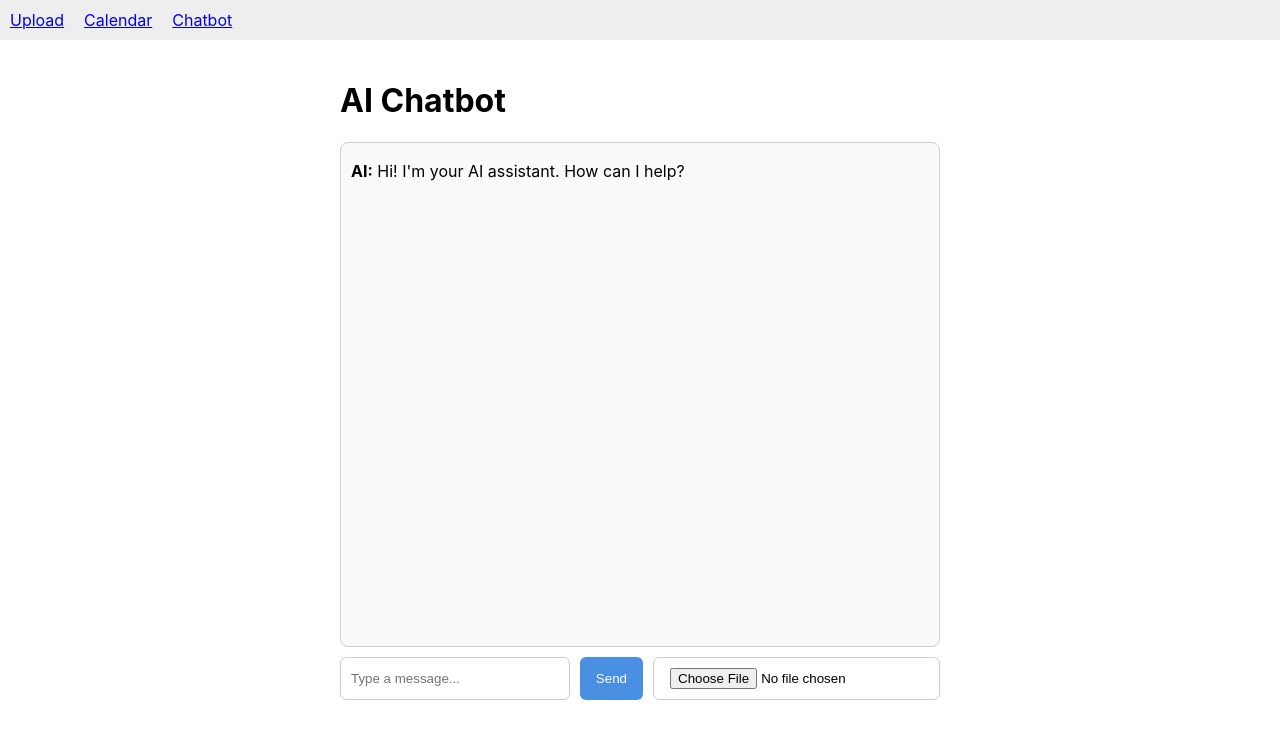
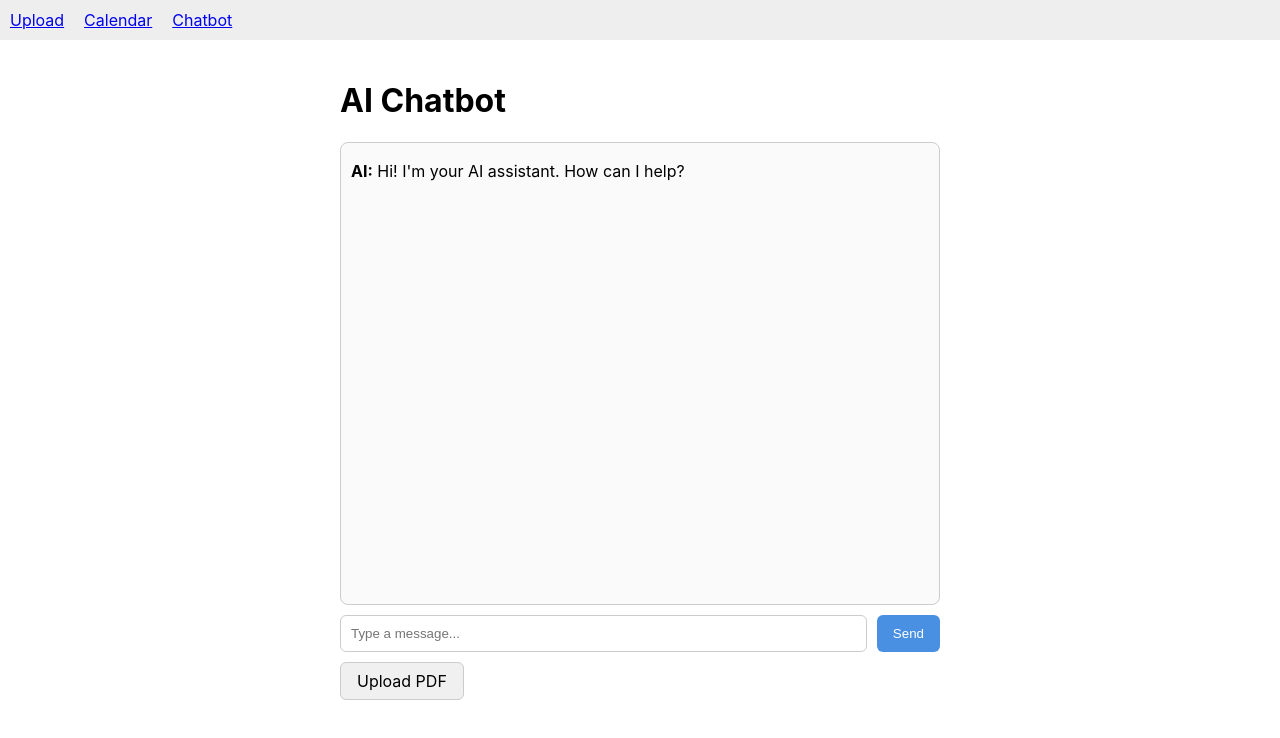
Before and after one commit to joelshrestha-dev/Software-Eng-App, a React (Create React App) app in the folder website/: page /chatbot in a window 1280 px wide. Shown: the top 738 px of the page. Built offline with nearby package versions, Linux system fonts and the light colour scheme.

Commit message:
Update ChatbotPage.jsx

```diff
--- a/website/src/pages/ChatbotPage.jsx
+++ b/website/src/pages/ChatbotPage.jsx
@@ -1,15 +1,14 @@
 import { useState, useRef, useEffect } from "react";
 import { v4 as uuidv4 } from "uuid";
-import * as pdfjsLib from "pdfjs-dist";
-
-// Use the CDN worker
-pdfjsLib.GlobalWorkerOptions.workerSrc = `https://cdnjs.cloudflare.com/ajax/libs/pdf.js/${pdfjsLib.version}/pdf.worker.min.js`;
+import * as pdfjsLib from "pdfjs-dist/webpack"; // use webpack build
 
 export default function ChatbotPage() {
   const [messages, setMessages] = useState([
     { sender: "bot", text: "Hi! I'm your AI assistant. How can I help?" }
   ]);
   const [input, setInput] = useState("");
+  const [pdfName, setPdfName] = useState("");       // Store uploaded PDF name
+  const [pdfText, setPdfText] = useState("");       // Store extracted PDF text
   const chatEndRef = useRef(null);
   const [sessionId] = useState(uuidv4());
 
@@ -18,7 +17,9 @@ export default function ChatbotPage() {
   }, [messages]);
 
   async function handleSend(messageText = input) {
-    if (!messageText.trim()) return;
+    if (!messageText.trim() && !pdfText) return;
+
+    const combinedPrompt = pdfText ? pdfText + "\n" + messageText : messageText;
 
     const userMessage = { sender: "user", text: messageText };
     setMessages(prev => [...prev, userMessage]);
@@ -28,7 +29,7 @@ export default function ChatbotPage() {
       const response = await fetch("http://localhost:8000/chat", {
         method: "POST",
         headers: { "Content-Type": "application/json" },
-        body: JSON.stringify({ session_id: sessionId, message: messageText })
+        body: JSON.stringify({ session_id: sessionId, message: combinedPrompt })
       });
 
       const data = await response.json();
@@ -52,6 +53,8 @@ export default function ChatbotPage() {
       return;
     }
 
+    setPdfName(file.name); // show filename next to button
+
     const arrayBuffer = await file.arrayBuffer();
     const pdf = await pdfjsLib.getDocument({ data: arrayBuffer }).promise;
     let fullText = "";
@@ -63,11 +66,7 @@ export default function ChatbotPage() {
       fullText += pageText + "\n";
     }
 
-    // Send PDF content to backend
-    await handleSend(fullText);
-
-    const aiMessage = { sender: "bot", text: "PDF content uploaded. You can now ask me questions about it!" };
-    setMessages(prev => [...prev, aiMessage]);
+    setPdfText(fullText); // store PDF text for prompt
   }
 
   return (
@@ -93,6 +92,7 @@ export default function ChatbotPage() {
         <div ref={chatEndRef} />
       </div>
 
+      {/* Input row */}
       <div style={{ display: "flex", gap: "10px" }}>
         <input
           style={{ flexGrow: 1, padding: "10px", borderRadius: "6px", border: "1px solid #ccc" }}
@@ -104,12 +104,29 @@ export default function ChatbotPage() {
         <button onClick={() => handleSend()} style={{ padding: "10px 16px", borderRadius: "6px", border: "none", background: "#4a90e2", color: "white", cursor: "pointer" }}>
           Send
         </button>
-        <input
-          type="file"
-          accept="application/pdf"
-          onChange={handlePDFUpload}
-          style={{ padding: "10px 16px", borderRadius: "6px", border: "1px solid #ccc", cursor: "pointer" }}
-        />
+      </div>
+
+      {/* Upload PDF button below input */}
+      <div style={{ marginTop: "10px", display: "flex", alignItems: "center", gap: "10px" }}>
+        <label
+          style={{
+            padding: "8px 16px",
+            borderRadius: "6px",
+            border: "1px solid #ccc",
+            background: "#f0f0f0",
+            cursor: "pointer",
+            display: "inline-block"
+          }}
+        >
+          Upload PDF
+          <input
+            type="file"
+            accept="application/pdf"
+            onChange={handlePDFUpload}
+            style={{ display: "none" }}
+          />
+        </label>
+        {pdfName && <span>{pdfName}</span>}
       </div>
     </div>
   );
```
